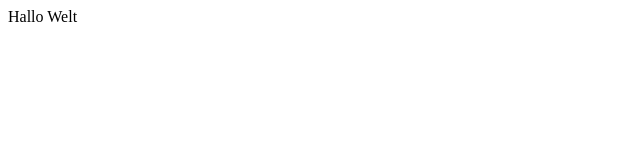
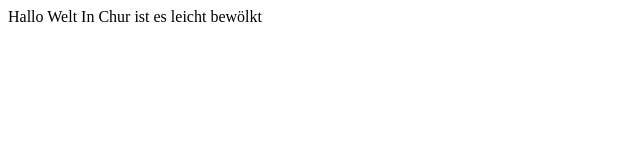
Before and after one commit to tamarafehr/major-ma-18, a plain HTML site: page index.html in a window 1280 px wide. Shown: the whole page, without its empty margins (0-640 px from the left). Drawn offline with Linux system fonts and the light colour scheme.

Commit message:
Chur bewölkt

```diff
--- a/index.html
+++ b/index.html
@@ -6,5 +6,6 @@
   </head>
   <body>
   Hallo Welt
+  In Chur ist es leicht bewölkt
   </body>
 </html>
```
